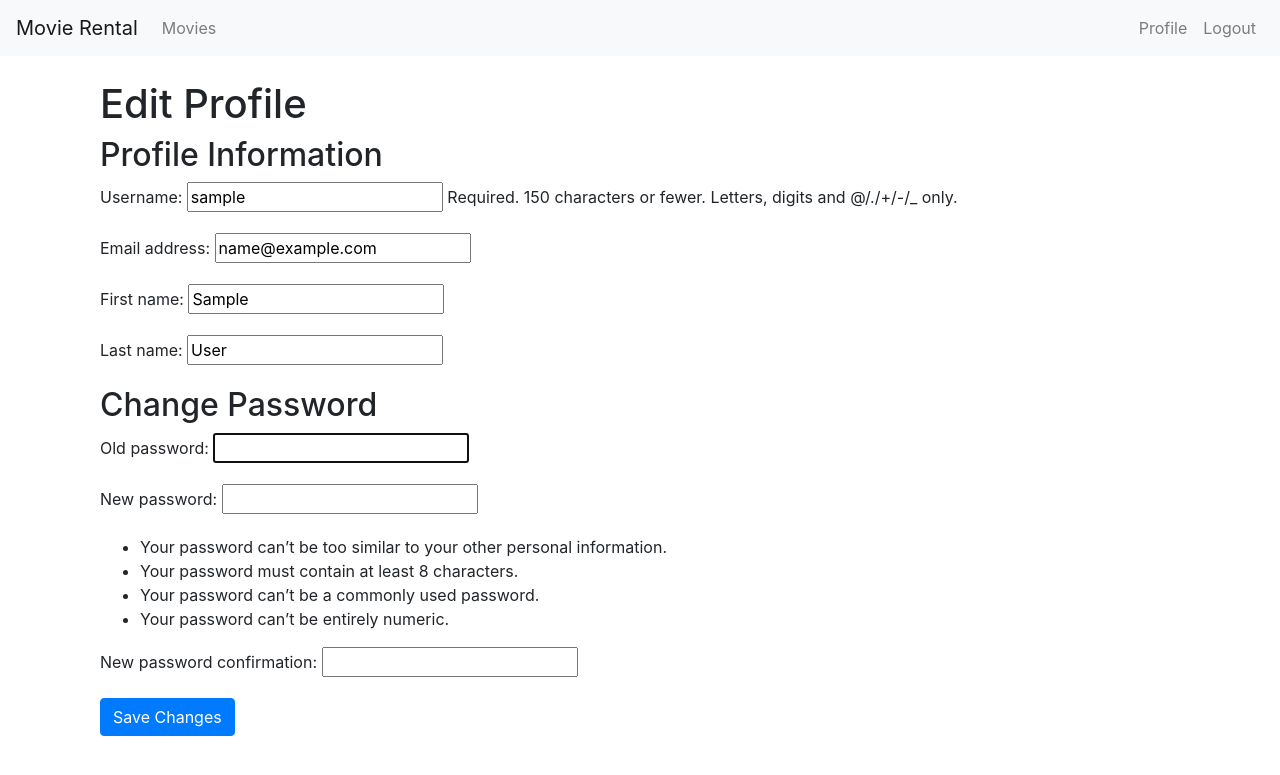
After one commit to konrad10062/movie_rental, a Django app: page /rentals/profile/edit/ in a window 1280 px wide. The commit adds this page. Shown: the top 775 px of the page. Run offline with Django 3.2, Linux system fonts and the light colour scheme; the visitor is signed in with stand-in values (Sample User, id 1); some libraries are stand-ins or nearby versions.

Commit message:
Karuzela

```diff
--- a/rentals/forms.py
+++ b/rentals/forms.py
@@ -4,6 +4,13 @@ from django.contrib.auth.forms import UserCreationForm
 from .models import Movie
 from .models import Category
 from .models import Rental
+from django import forms
+from django.contrib.auth.models import User
+
+class UserProfileForm(forms.ModelForm):
+    class Meta:
+        model = User
+        fields = ['username', 'email', 'first_name', 'last_name']
 
 class MovieForm(forms.ModelForm):
     class Meta:
--- /dev/null
+++ b/rentals/templates/rentals/edit_profile.html
@@ -0,0 +1,19 @@
+<!-- rentals/templates/rentals/edit_profile.html -->
+
+{% extends 'base.html' %}
+
+{% block title %}Edit Profile{% endblock %}
+
+{% block content %}
+<div class="container">
+    <h1>Edit Profile</h1>
+    <form method="POST">
+        {% csrf_token %}
+        <h2>Profile Information</h2>
+        {{ profile_form.as_p }}
+        <h2>Change Password</h2>
+        {{ password_form.as_p }}
+        <button type="submit" class="btn btn-primary">Save Changes</button>
+    </form>
+</div>
+{% endblock %}
--- a/rentals/templates/rentals/profile.html
+++ b/rentals/templates/rentals/profile.html
@@ -5,7 +5,7 @@
 {% block content %}
 <div class="container">
     <h1>Profile</h1>
-
+    <a href="{% url 'rentals:edit_profile' %}" class="btn btn-primary">Edit Profile</a>
     <h2>Active Rentals</h2>
     <div class="row">
         {% for rental in active_rentals %}
--- a/rentals/urls.py
+++ b/rentals/urls.py
@@ -10,4 +10,5 @@ urlpatterns = [
     path('movies/<int:movie_id>/rent/', views.rent_movie, name='rent_movie'),
     path('return/<int:rental_id>/', views.return_movie, name='return_movie'),
     path('profile/', views.profile, name='profile'),
+    path('profile/edit/', views.edit_profile, name='edit_profile'),
 ]
--- a/rentals/views.py
+++ b/rentals/views.py
@@ -1,9 +1,39 @@
 from django.shortcuts import render, get_object_or_404, redirect
-from .models import Movie, Rental
+from .models import Movie, Rental, Category
 from django.contrib import messages
-from .forms import MovieForm, UserRegisterForm, RentalForm
+from .forms import MovieForm, UserRegisterForm, RentalForm, UserProfileForm
 from django.contrib.auth.decorators import login_required
 from django.utils import timezone
+from django.contrib.auth.forms import PasswordChangeForm
+from django.contrib.auth import update_session_auth_hash
+
+
+@login_required
+def edit_profile(request):
+    if request.method == 'POST':
+        profile_form = UserProfileForm(request.POST, instance=request.user)
+        password_form = PasswordChangeForm(request.user, request.POST)
+
+        if profile_form.is_valid() and password_form.is_valid():
+            profile_form.save()
+            user = password_form.save()
+            update_session_auth_hash(request, user)  # Update the session with the new password
+            messages.success(request, 'Your profile and password were successfully updated!')
+            return redirect('rentals:profile')
+        else:
+            if not profile_form.is_valid():
+                messages.error(request, 'Please correct the errors in your profile form.')
+            if not password_form.is_valid():
+                messages.error(request, 'Please correct the errors in your password form.')
+    else:
+        profile_form = UserProfileForm(instance=request.user)
+        password_form = PasswordChangeForm(request.user)
+
+    context = {
+        'profile_form': profile_form,
+        'password_form': password_form,
+    }
+    return render(request, 'rentals/edit_profile.html', context)
 
 
 @login_required
@@ -39,18 +69,23 @@ def home(request):
 
 def movie_list(request):
     movies = Movie.objects.all()
+    categories = Category.objects.all()
 
     # Filtrowanie po kategorii
-    category = request.GET.get('category')
-    if category:
-        movies = movies.filter(category__name=category)
+    category_id = request.GET.get('category')
+    if category_id:
+        movies = movies.filter(category__id=category_id)
 
     # Wyszukiwanie po nazwie filmu
-    query = request.GET.get('q')
+    query = request.GET.get('search')
     if query:
         movies = movies.filter(title__icontains=query)
 
-    return render(request, 'rentals/movie_list.html', {'movies': movies})
+    context = {
+        'movies': movies,
+        'categories': categories,
+    }
+    return render(request, 'rentals/movie_list.html', context)
 
 
 @login_required
```
Also changed, not shown: rentals/templates/rentals/movie_list.html (+3 -9 lines), readme.txt (added).
